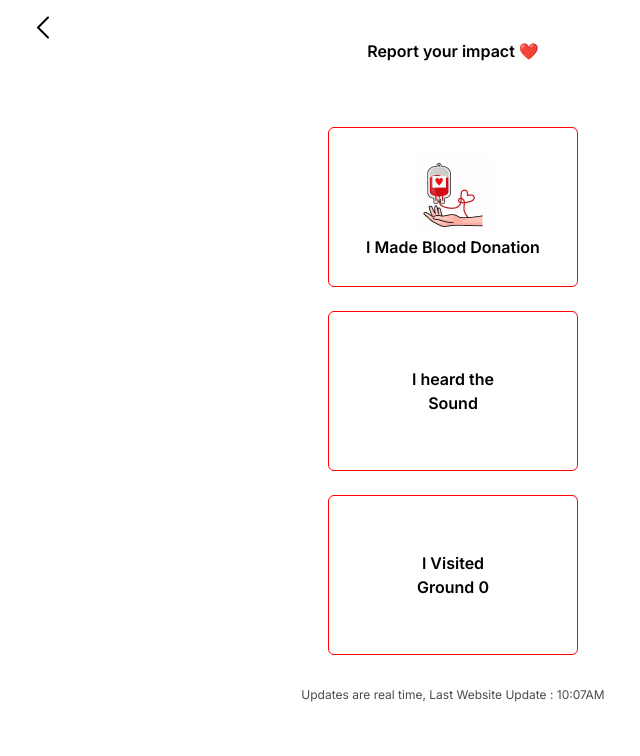
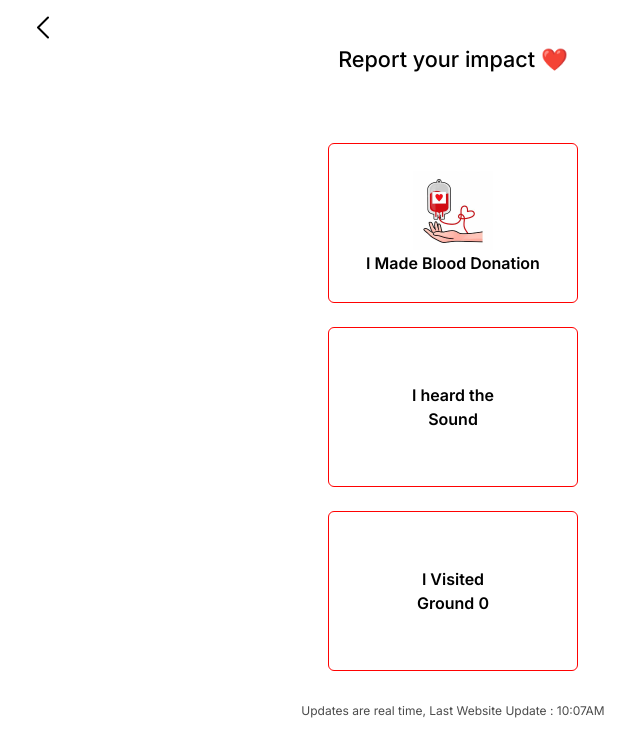
Before and after one commit to kelvinsekx/ibexplo, a Next.js app: page /report-impact in a window 1280 px wide. Shown: the top 756 px of the page, without its empty margins (187-827 px from the left). Built offline with nearby package versions, Linux system fonts and the light colour scheme.

Commit message:
flush before setting up mongodb

```diff
--- a/app/confirm-blood-donation/page.tsx
+++ b/app/confirm-blood-donation/page.tsx
@@ -18,6 +18,7 @@ import { Input } from "@/components/ui/input";
 
 import { NavigateHome } from "@/components/NavigateHome";
 import { ReportImpactBtn } from "@/components/ReportImpact";
+import { HeaderGroup } from "@/components/HeaderGroup";
 
 const formSchema = z.object({
   username: z.string().min(2).max(50),
@@ -27,15 +28,15 @@ export default function ReportMissingPerson() {
   return (
     <div className="space-y-[26px] py-6">
       <NavigateHome />
-      <hgroup className="text-4xl font-medium text-center">
+      <HeaderGroup>
         <p>I Made Blood Donation</p>
         <p className="text-em-black text-[72%]">
           Fill appropriately and accordingly
         </p>
-        <p className="text-base font-bold">
+        <p className="text-base font-bold text=[50%]">
           Your data is anonymous and kept secure
         </p>
-      </hgroup>
+      </HeaderGroup>
       <div className="space-y-[32px]">
         <ProfileForm />
       </div>
--- a/app/report-impact/page.tsx
+++ b/app/report-impact/page.tsx
@@ -2,6 +2,7 @@ import * as React from "react";
 import Image from "next/image";
 import Link from "next/link";
 import { NavigateHome } from "@/components/NavigateHome";
+import { HeaderGroup } from "@/components/HeaderGroup";
 
 export default function ReportImpact() {
   return (
@@ -17,7 +18,9 @@ const Navigation = () => {
   return (
     <div className="py-4 text-base font-semibold pb-16">
       <NavigateHome />
-      <div className="text-center">Report your impact ❤️</div>
+      <HeaderGroup>
+        <p className="text-[60%]">Report your impact ❤️</p>
+      </HeaderGroup>
     </div>
   );
 };
--- a/app/report-missing-person/page.tsx
+++ b/app/report-missing-person/page.tsx
@@ -77,7 +77,7 @@ function ProfileForm() {
             <FormItem>
               <FormLabel>Age</FormLabel>
               <FormControl>
-                <Input placeholder="shadcn" {...field} />
+                <Input placeholder="22 years" {...field} />
               </FormControl>
               <FormMessage />
             </FormItem>
--- a/package.json
+++ b/package.json
@@ -12,9 +12,11 @@
     "@hookform/resolvers": "^3.3.4",
     "@radix-ui/react-label": "^2.0.2",
     "@radix-ui/react-slot": "^1.0.2",
+    "@typegoose/typegoose": "^12.1.0",
     "class-variance-authority": "^0.7.0",
     "clsx": "^2.1.0",
     "lucide-react": "^0.311.0",
+    "mongoose": "^8.1.0",
     "next": "14.0.4",
     "react": "^18",
     "react-dom": "^18",
```
Also changed, not shown: 1 other file (tests, documents, lock files or other folders).
